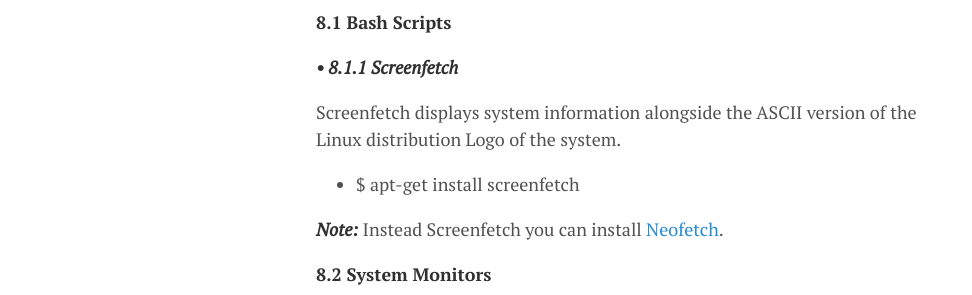
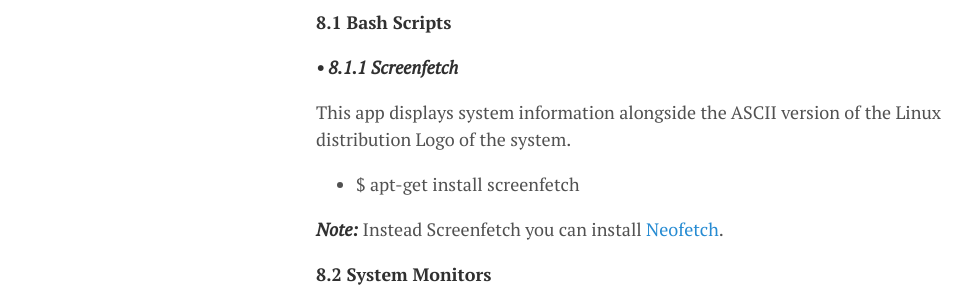
Before and after one commit to lgeurts/lgeurts.github.io, a Jekyll site: the page built from _posts/2017-07-11-bunsenlabs-linux-setup-notes-for dell-inspiron-6000.md, in a window 1280 px wide and 900 px high, scrolled down 6389 px. Shown: the part 160-455 px from the top of the window, without its empty margins (0-972 px from the left). Built offline with Jekyll 4.4.1, drawn with Linux system fonts in a browser that asks for light colours; nearby versions of some CDN libraries; comment, search, counter and statistics services are not loaded.

Commit message:
Update 2017-07-11-bunsenlabs-linux-setup-notes-for dell-inspiron-6000.md

```diff
--- a/_posts/2017-07-11-bunsenlabs-linux-setup-notes-for dell-inspiron-6000.md
+++ b/_posts/2017-07-11-bunsenlabs-linux-setup-notes-for dell-inspiron-6000.md
@@ -227,7 +227,7 @@
 
 ***• 8.1.1 Screenfetch***
 
-Screenfetch displays system information alongside the ASCII version of the Linux distribution Logo of the system.
+This app displays system information alongside the ASCII version of the Linux distribution Logo of the system.
 
 - $ apt-get install screenfetch
 
```
